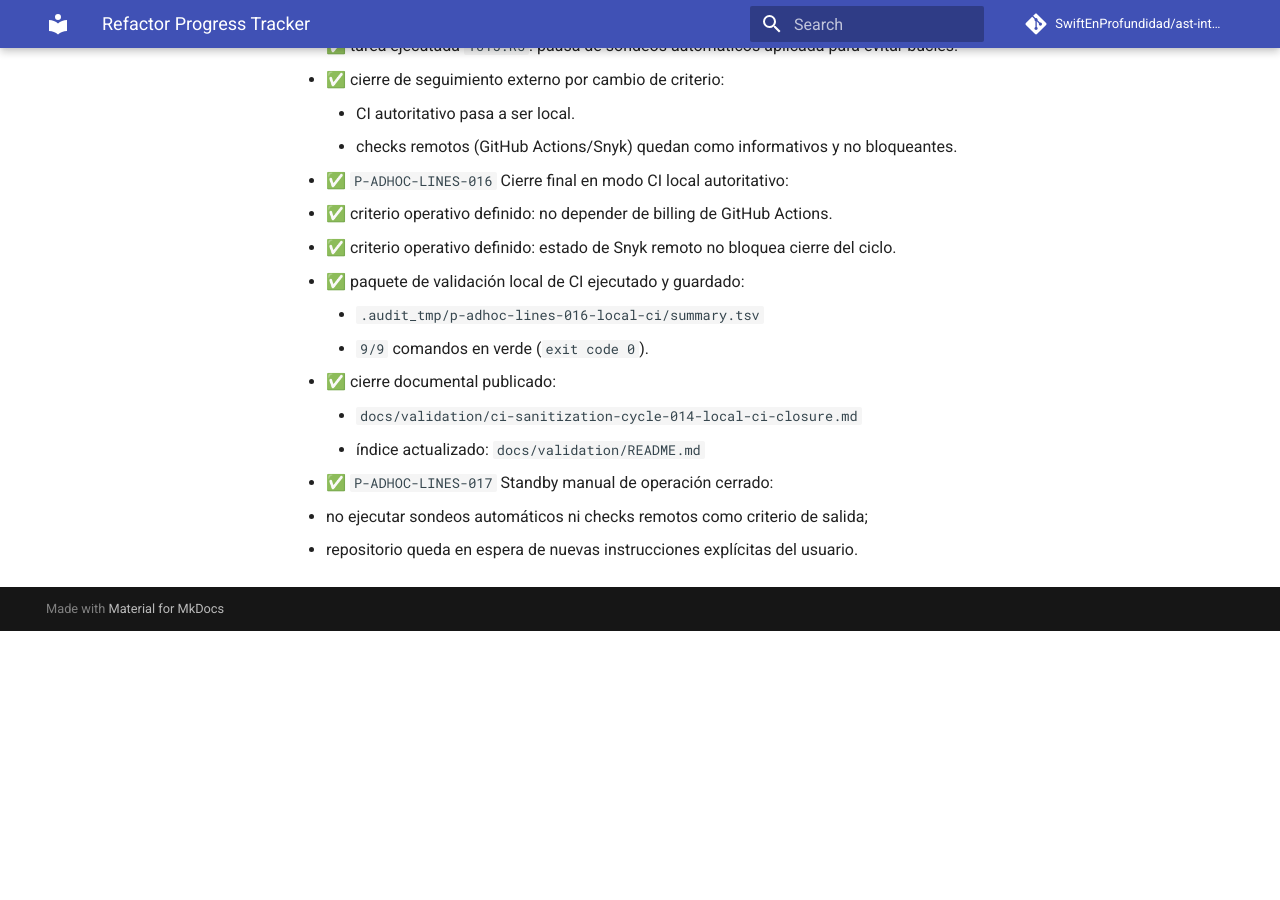
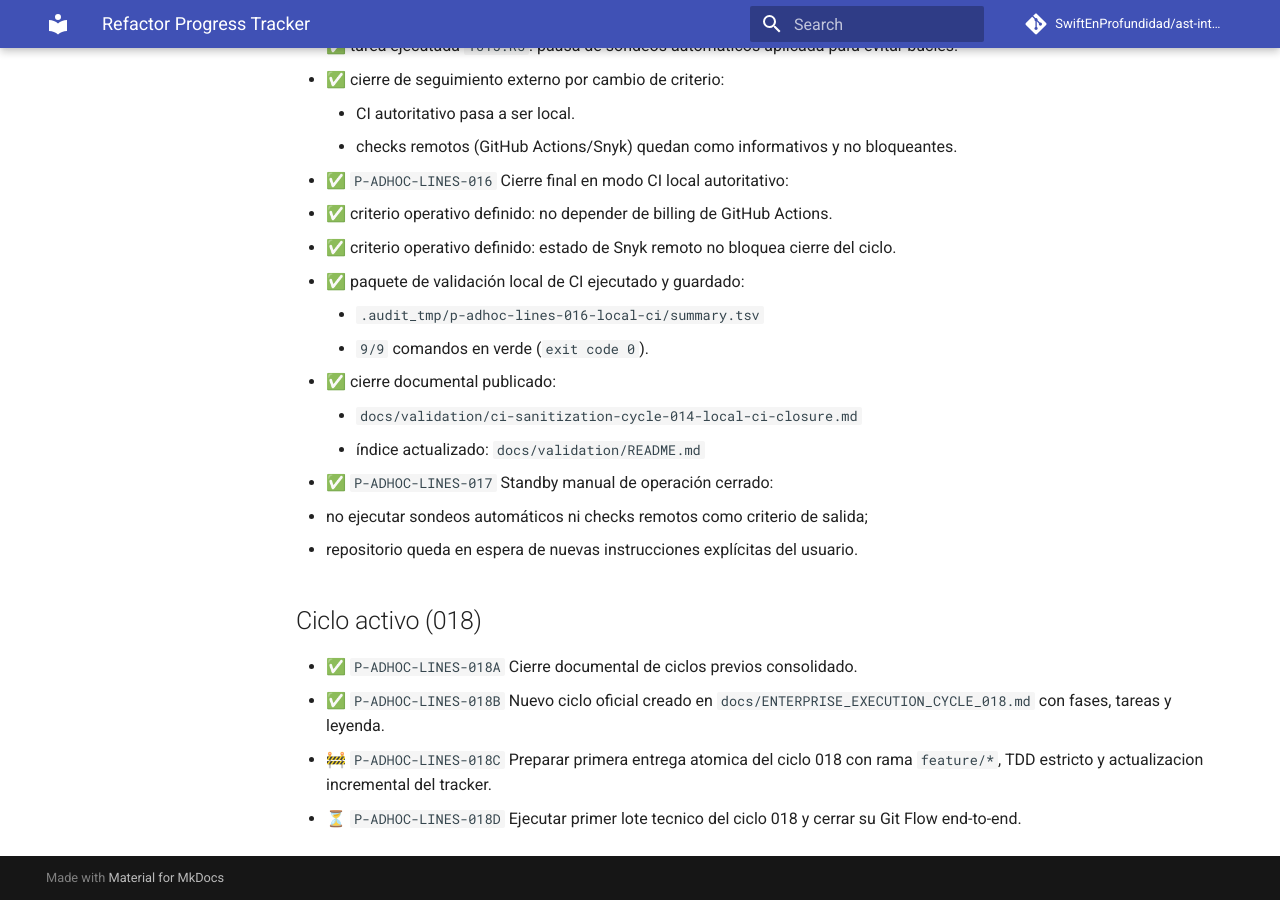
Before and after one commit to SwiftEnProfundidad/ast-intelligence-hooks, an MkDocs documentation site: the page built from docs/REFRACTOR_PROGRESS.md, in a window 1280 px wide and 900 px high, scrolled down 11426 px. Built offline with MkDocs 1.6.1 and Material for MkDocs 9.7.7, drawn with Linux system fonts in a browser that asks for light colours; comment, search, counter and statistics services are not loaded; before the commit the page ends 12057 px from its top, so only the background shows below that.

Commit message:
docs: iniciar ciclo 018 con tracker unico en construccion

```diff
--- a/docs/REFRACTOR_PROGRESS.md
+++ b/docs/REFRACTOR_PROGRESS.md
@@ -340,3 +340,9 @@ Plan base visible para seguimiento previo y durante la implementacion.
 - ✅ `P-ADHOC-LINES-017` Standby manual de operación cerrado:
   - no ejecutar sondeos automáticos ni checks remotos como criterio de salida;
   - repositorio queda en espera de nuevas instrucciones explícitas del usuario.
+
+## Ciclo activo (018)
+- ✅ `P-ADHOC-LINES-018A` Cierre documental de ciclos previos consolidado.
+- ✅ `P-ADHOC-LINES-018B` Nuevo ciclo oficial creado en `docs/ENTERPRISE_EXECUTION_CYCLE_018.md` con fases, tareas y leyenda.
+- 🚧 `P-ADHOC-LINES-018C` Preparar primera entrega atomica del ciclo 018 con rama `feature/*`, TDD estricto y actualizacion incremental del tracker.
+- ⏳ `P-ADHOC-LINES-018D` Ejecutar primer lote tecnico del ciclo 018 y cerrar su Git Flow end-to-end.
```
Also changed, not shown: docs/ENTERPRISE_EXECUTION_CYCLE_018.md (added, +41 -0 lines).
